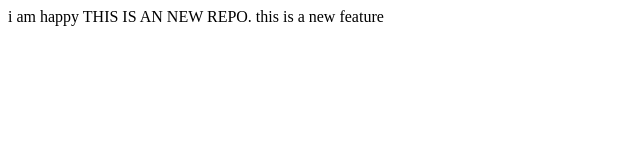
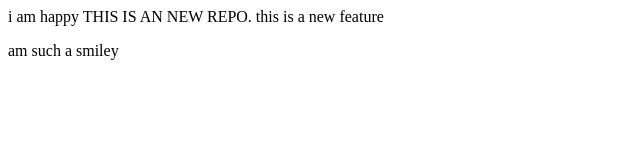
Before and after one commit to pyaracetamol-07/localrepo, a plain HTML site: page index.html in a window 1280 px wide. Shown: the full height of the page, 0-640 px from the left. Drawn offline with Linux system fonts and the light colour scheme.

Commit message:
branch master mein addition has been successful

```diff
--- a/index.html
+++ b/index.html
@@ -3,3 +3,4 @@
 
 </pr>
 <pr> this is a new feature</pr>
+<p>am such a smiley</p>
```
